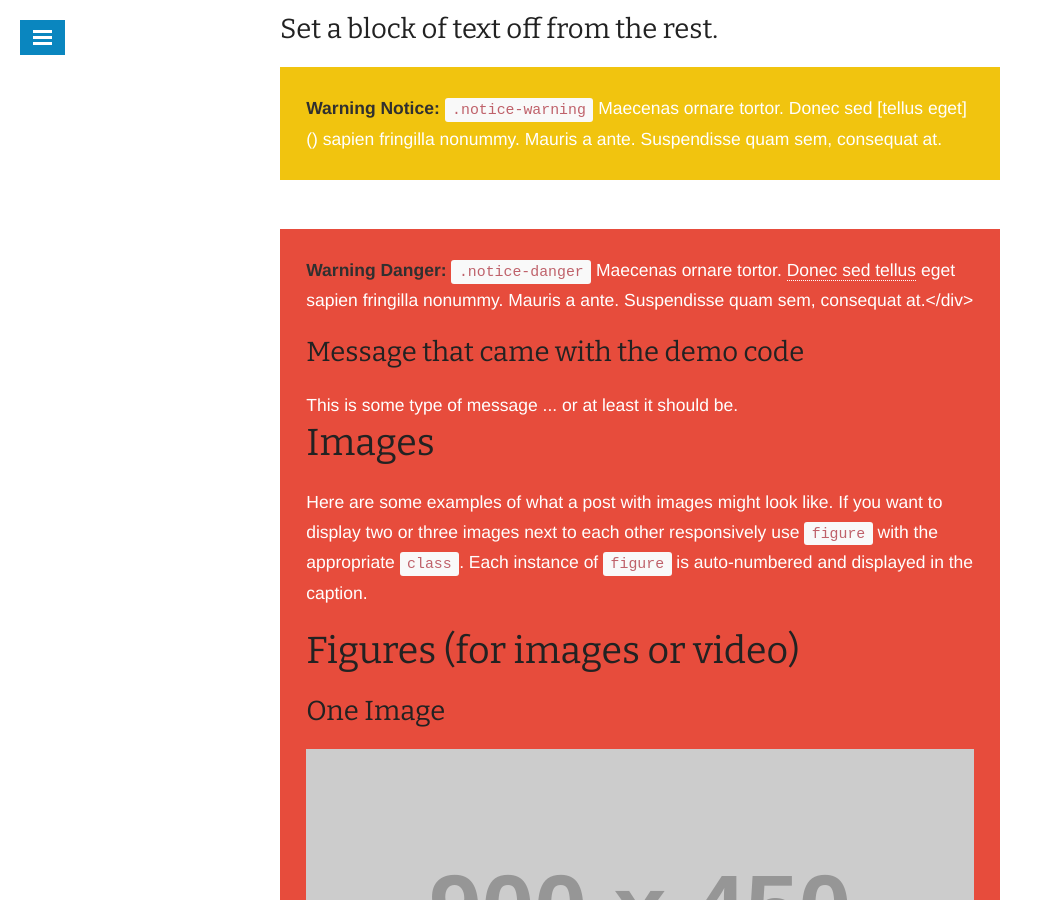
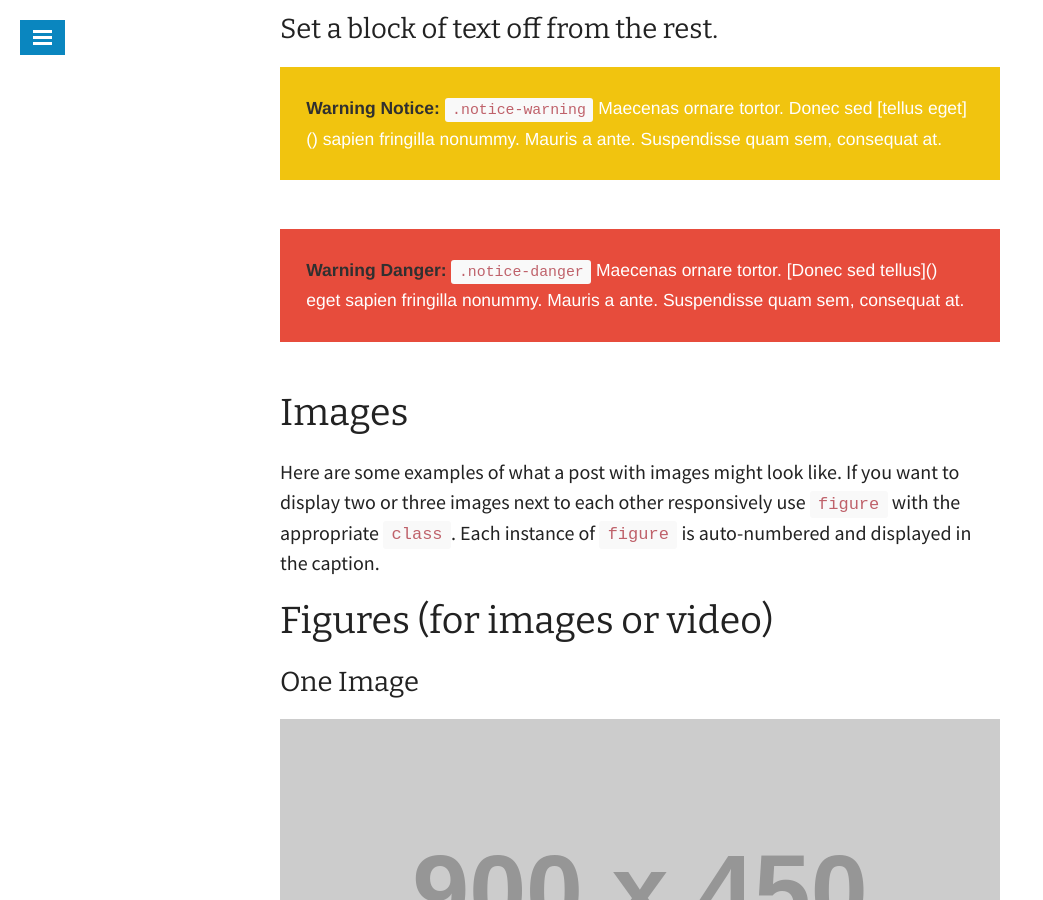
Before and after one commit to snowdj/bradonomics.github.io, a Jekyll site: the page built from _posts/2014-09-22-test-post.md, in a window 1280 px wide and 900 px high, scrolled down 7008 px. Shown: the whole window, without its empty margins (0-1043 px from the left). Built offline with Jekyll 4.4.1, drawn with Linux system fonts in a browser that asks for light colours; some web fonts are replaced.

Commit message:
Markdown

```diff
--- a/_posts/2014-09-22-test-post.md
+++ b/_posts/2014-09-22-test-post.md
@@ -239,11 +239,7 @@ end
 
 <div class="notice-warning"><strong>Warning Notice:</strong> <code>.notice-warning</code> Maecenas ornare tortor. Donec sed [tellus eget]() sapien fringilla nonummy. Mauris a ante. Suspendisse quam sem, consequat at.</div>
 
-<div markdown="1" class="notice-danger">**Warning Danger:** `.notice-danger` Maecenas ornare tortor. [Donec sed tellus]() eget sapien fringilla nonummy. Mauris a ante. Suspendisse quam sem, consequat at.</div>
-
-### Message that came with the demo code
-
-<div class="message">This is some type of message ... or at least it should be.</div>
+<div class="notice-danger"><strong>Warning Danger:</strong> <code>.notice-danger</code> Maecenas ornare tortor. [Donec sed tellus]() eget sapien fringilla nonummy. Mauris a ante. Suspendisse quam sem, consequat at.</div>
 
 ## Images
 
```
